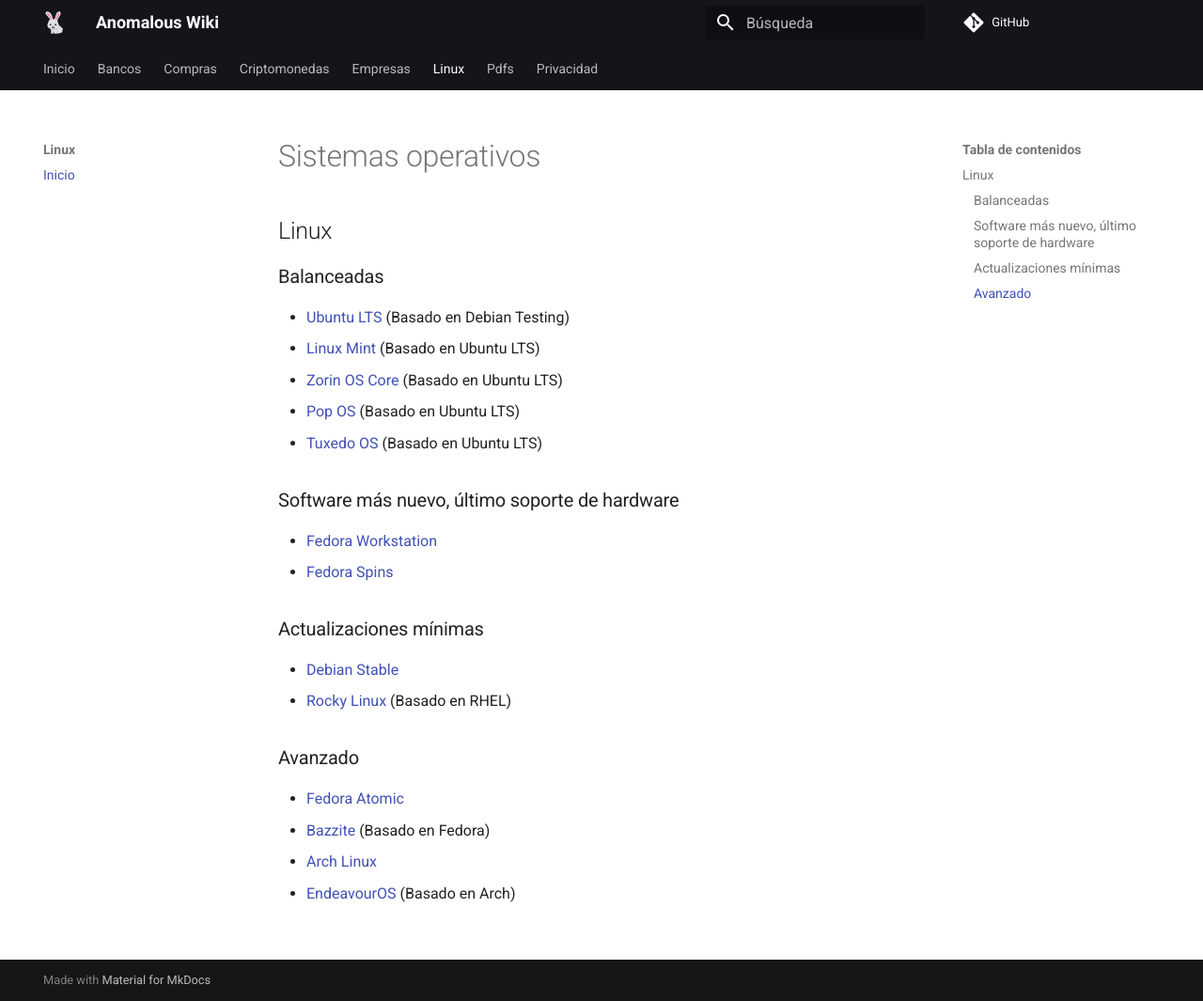
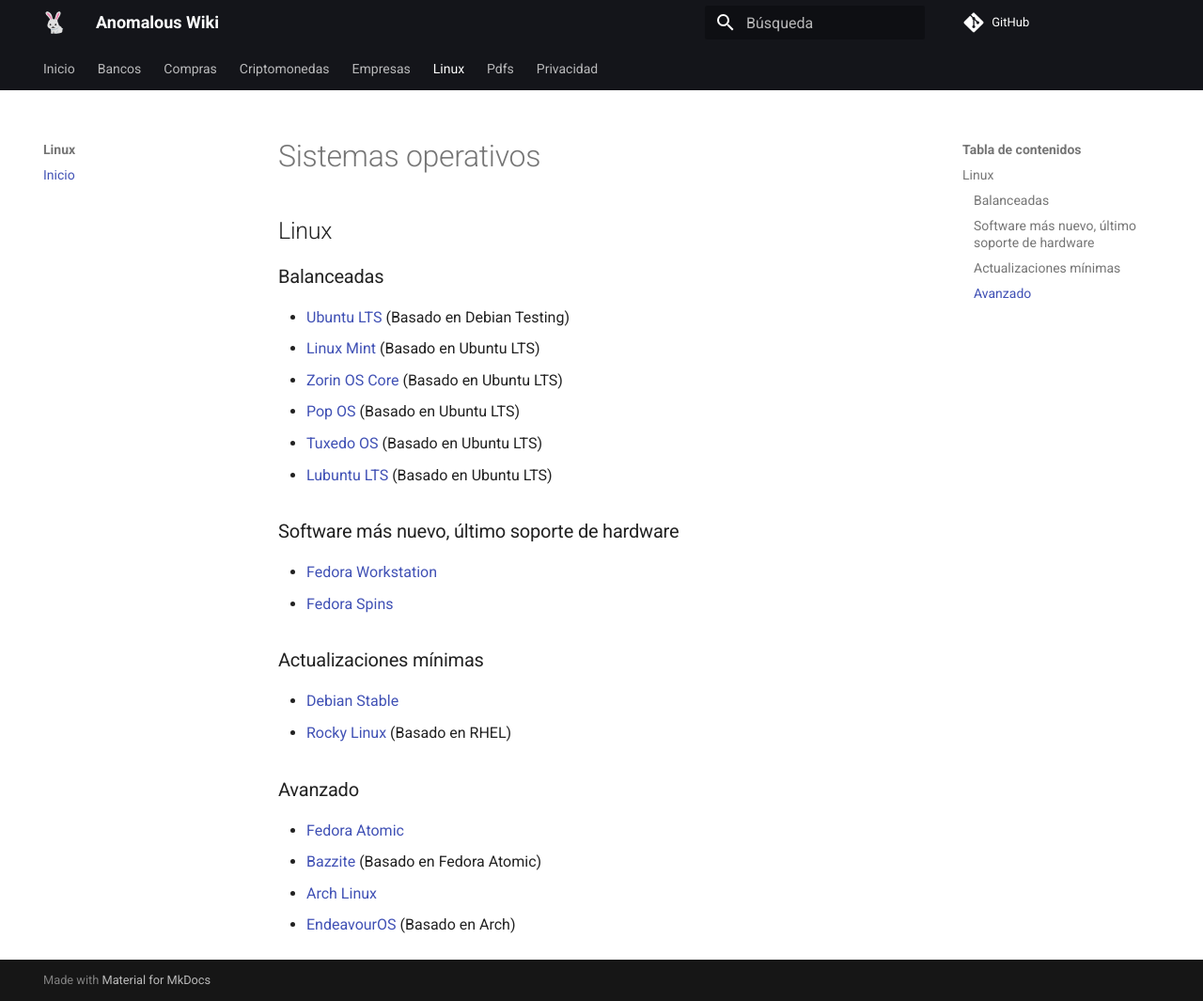
Before and after one commit to anomalouscode/wiki, an MkDocs documentation site: the page built from docs/linux/index.md, in a window 1280 px wide and 1065 px high. Shown: the whole window at 94% size. Built offline with MkDocs 1.6.1 and Material for MkDocs 9.7.7, drawn with Linux system fonts in a browser that asks for light colours; comment, search, counter and statistics services are not loaded.

Commit message:
Update index.md

```diff
--- a/docs/linux/index.md
+++ b/docs/linux/index.md
@@ -13,6 +13,7 @@
 - [Zorin OS Core](https://zorin.com/os/) (Basado en Ubuntu LTS)
 - [Pop OS](https://pop.system76.com/) (Basado en Ubuntu LTS)
 - [Tuxedo OS](https://www.tuxedocomputers.com/en/TUXEDO-OS_1.tuxedo) (Basado en Ubuntu LTS)
+- [Lubuntu LTS](https://lubuntu.me/) (Basado en Ubuntu LTS)
 
 ### Software más nuevo, último soporte de hardware
 
@@ -27,6 +28,6 @@
 ### Avanzado
 
 - [Fedora Atomic](https://fedoraproject.org/atomic-desktops/)
-- [Bazzite](https://bazzite.gg/) (Basado en Fedora)
+- [Bazzite](https://bazzite.gg/) (Basado en Fedora Atomic)
 - [Arch Linux](https://archlinux.org/)
 - [EndeavourOS](https://endeavouros.com/) (Basado en Arch)
```
